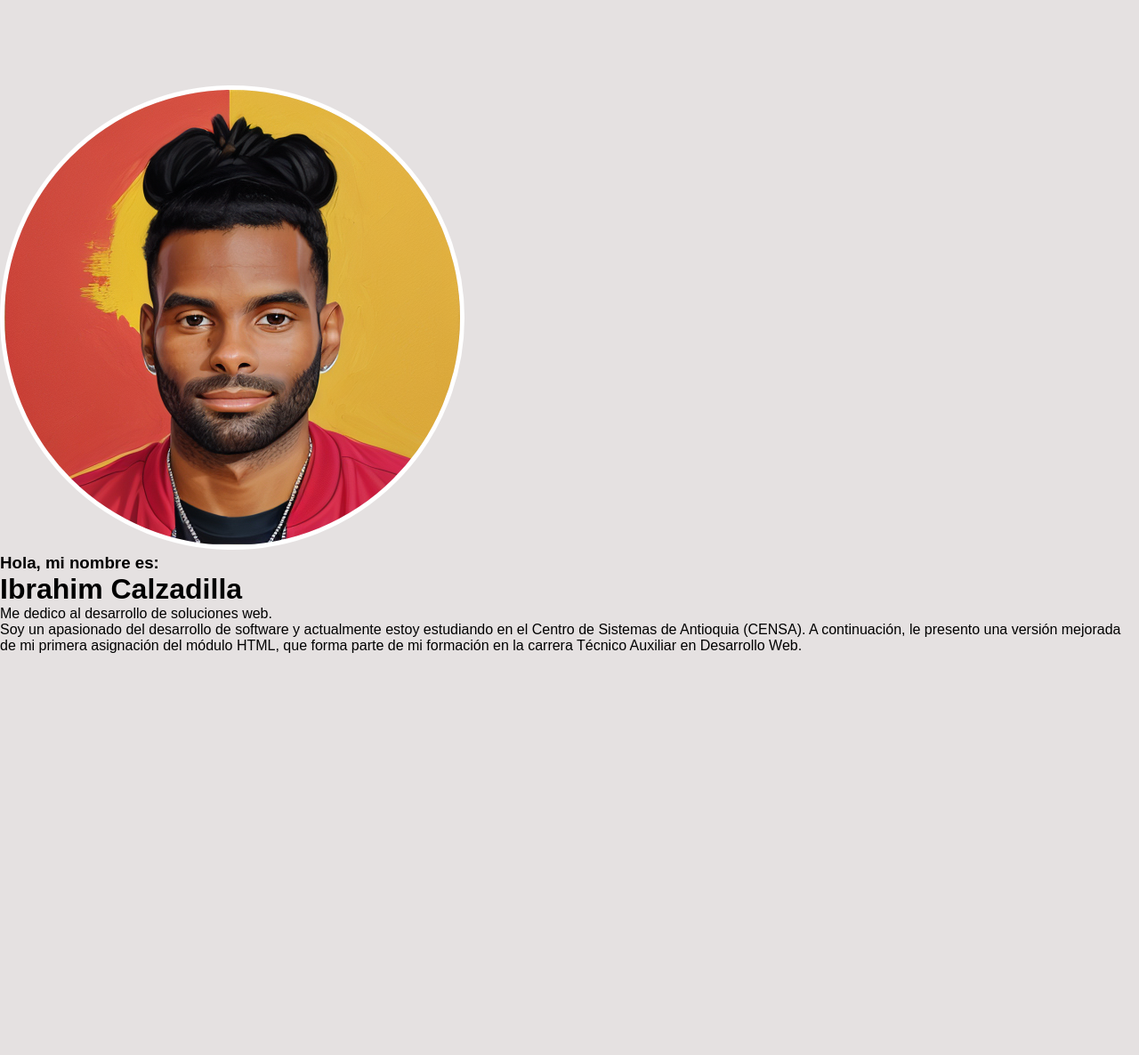
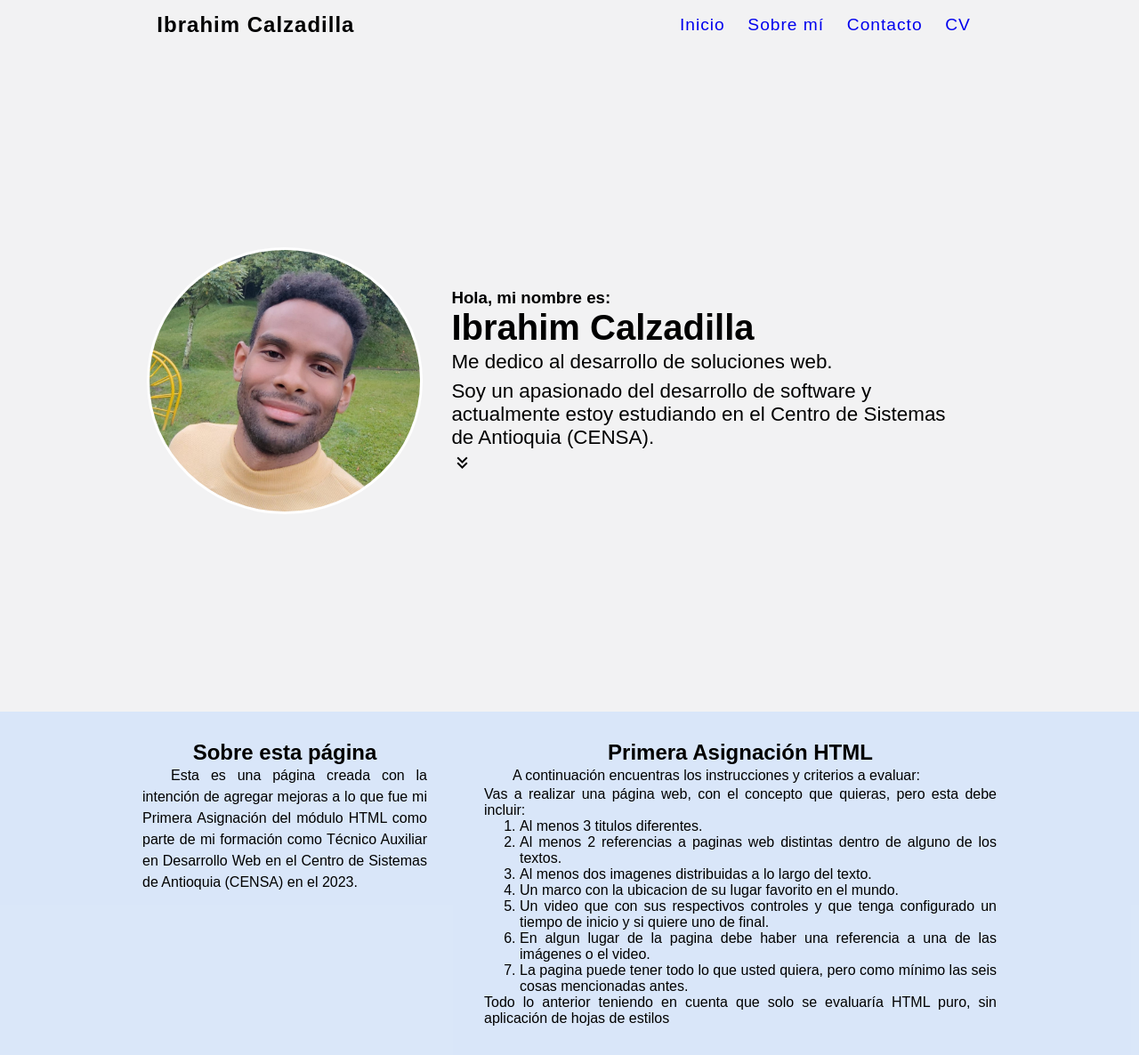
Before and after one commit to ibrahimhc19/ExamenesCensaMejorados, a plain HTML site: page Examen01HTML/index.html in a window 1280 px wide. Shown: the whole page at 89% size. Before the commit the page ends 800 px from the top, so only its background shows below. Drawn offline with nearby package versions, Linux system fonts and the light colour scheme.

Commit message:
Editando

```diff
--- a/Examen01HTML/index.html
+++ b/Examen01HTML/index.html
@@ -1,38 +1,95 @@
 <!DOCTYPE html>
 <html lang="en">
-
 <head>
   <meta charset="UTF-8" />
   <meta name="viewport" content="width=device-width, initial-scale=1.0" />
+  <link rel="stylesheet" href="https://fonts.googleapis.com/css2?family=Material+Symbols+Outlined:opsz,wght,FILL,GRAD@20..48,100..700,0..1,-50..200" />
   <link rel="stylesheet" href="./styles.css" />
   <title>Primera asignacion HTML</title>
 </head>
 
 <body>
+  <!-- Comienzo header -->
   <header>
-    <nav>
-
+    <nav class="nav-bar">
+      <div class="left">
+        <h1>Ibrahim Calzadilla</h1>
+      </div>
+      <div class="right">
+        <ul class="list">
+          <li><a href="../index.html">Inicio</a></li>
+          <li>
+            <a href="https://github.com/ibrahimhc19" target="_blank">Sobre mí</a>
+          </li>
+          <li><a href="mailto:ibrahimhc19@gmail.com">Contacto</a></li>
+          <li><a href="#">CV</a></li>
+        </ul>
+      </div>
     </nav>
   </header>
-
+  <!-- Fin header -->
+  <!-- Comienzo hero -->
   <div class="hero">
-    <div class="perfil">
-      <img src="./media/pfp.png" id="pfp" alt="Imagen de Perfil Ibrahim Calzadilla" />
+    <div>
+      <div>
+        <img src="./media/pfp2.jpg" id="pfp" alt="Imagen de Perfil Ibrahim Calzadilla" />
       </div>
       <div class="presentacion">
-      <h3>Hola, mi nombre es:</h3>
-      <h1>Ibrahim Calzadilla</h1>
+        <h3 class="saludo">Hola, mi nombre es:</h3>
+        <h1 class="nombre">Ibrahim Calzadilla</h1>
         <p>Me dedico al desarrollo de soluciones web.</p>
         <p>
           Soy un apasionado del desarrollo de software y actualmente estoy
-        estudiando en el Centro de Sistemas de Antioquia (CENSA). A
-        continuación, le presento una versión mejorada de mi primera
-        asignación del módulo HTML, que forma parte de mi formación en la
-        carrera Técnico Auxiliar en Desarrollo Web.
+          estudiando en el Centro de Sistemas de Antioquia (CENSA).
         </p>
+        <span class="material-symbols-outlined">
+          keyboard_double_arrow_down
+        </span>
       </div>
     </div>
+  </div>
+  <!-- Fin hero -->
+  <!-- Comienzo main -->
+  <main>
+    <!-- Comienzo del bloque de las instrucciones -->
+    <div class="evaluacion">
+      <div class="acerca">
+        <h2>Sobre esta página</h2>
 
+        <p>Esta es una página creada con la intención de agregar mejoras a lo que fue mi Primera Asignación del módulo
+          HTML como parte de mi formación como Técnico Auxiliar en Desarrollo Web en el Centro de Sistemas de Antioquia
+          (CENSA) en el 2023.</p>
+
+      </div>
+
+      <div class="asignacion">
+        <h2>Primera Asignación HTML</h2>
+
+        <p class="criterios">
+          A continuación encuentras los instrucciones y criterios a evaluar:
+        </p>
+        <!-- Comienzo lista -->
+        <ol>Vas a realizar una página web, con el concepto que quieras, pero esta debe incluir:
+          <li>Al menos 3 titulos diferentes.</li>
+          <li>Al menos 2 referencias a paginas web distintas dentro de alguno de los textos.</li>
+          <li>Al menos dos imagenes distribuidas a lo largo del texto.</li>
+          <li>Un marco con la ubicacion de su lugar favorito en el mundo.</li>
+          <li>Un video que con sus respectivos controles y que tenga configurado un tiempo de inicio y si quiere uno de final.</li>
+          <li>En algun lugar de la pagina debe haber una referencia a una de las imágenes o el video.</li>
+          <li>La pagina puede tener todo lo que usted quiera, pero como mínimo las seis cosas mencionadas antes.</li>
+        </ol>
+        <!-- Fin lista -->
+        <p>
+          Todo lo anterior teniendo en cuenta que solo se evaluaría HTML puro, sin aplicación de hojas de estilos
+        </p>
+
+      </div>
+    </div>
+    <!-- Fin del bloque de las instrucciones -->
+    <!-- Comienzo de pagina de evaluacion -->
+
+
+  </main>
 
 </body>
 
--- a/Examen01HTML/styles.css
+++ b/Examen01HTML/styles.css
@@ -4,36 +4,125 @@
   margin: 0;
   box-sizing: border-box;
   font-family: 'Inconsolata', monospace;
-  font-family: 'Poppins', sans-serif;  list-style: none;
+  font-family: 'Poppins', sans-serif;
   text-decoration: none;
 }
 :root{
-  --bg-color: linear-gradient(217deg, #F1B6E0, rgba(255, 0, 0, 0) 70.71%),
-							linear-gradient(127deg, #B3B0F8, rgba(0, 255, 0, 0) 70.71%),
-							linear-gradient(336deg, #8ADDF8, rgba(0, 0, 255, 0) 70.71%);
+  --altura: 7vh;
 }
 body{
-  background-color: #E5E1E1;
-  /* background-color: #E3B341; */
-  /* background-color: #CF4B3B; */
-  /* background: var(--bg-color); */
+  /* background-color: #E5E1E1; */
+  background-color: #eaf2fd;
+  background-color: #edeceeab;
   height: 100vh;
 }
-nav{
-  width: 100%;
-  height: 12vh;
+
+.nav-bar{
   display: flex;
+  align-items: center;
+  height: var(--altura);
   justify-content: space-around;
-  align-items: center;
+  /* box-shadow: 0 .4rem 2rem rgba(0, 0, 0, 0.1); */
+
 }
 
+.left h1{
+  font-size: 1.5rem;
+  user-select: none;
+  font-weight: bolder;
+  letter-spacing: 1px;
+}
+
+.list{
+  display: flex;
+  user-select: none;
+  list-style: none;
+}
+
+.list li a{
+  cursor: pointer;
+  font-size: 1.2rem;
+  transition: all 1s;
+  border-radius: 5px;
+  letter-spacing: 1px;
+  font-weight: normal;
+  padding: 0.4rem 0.8rem;
+}
 
 #pfp{
-  max-width: 50%;
+  max-height: 100%;
   border-radius: 50%;
-  border: 5px solid white;
+  border: 3px solid white;
   transition: all 1s;
 }
 #pfp:hover{
   transform: scale(.8);
 }
+
+.hero{
+  width: 80vw;
+  display: flex;
+  justify-content: space-around;
+  align-items: center;
+  margin: 0 auto;
+  height: 93vh;
+}
+
+.hero div{
+  /* width: 40vw; */
+  display: flex;
+  height: 300px;
+}
+
+.presentacion{
+  flex-direction: column;
+  width: 50vw;
+  justify-content: center;
+  padding: 2rem;
+}
+.nombre{
+  font-size: 2.5rem;
+}
+
+.presentacion p{
+  margin: .2rem 0;
+  font-size: 1.4rem;
+}
+
+main{
+  margin: 0 auto;
+  background-color: #cce0fda2;
+  display: flex;
+}
+
+.evaluacion{
+  width: 80vw;
+  display: flex;
+  align-items: baseline;
+  /* justify-content: center; */
+  margin: 0 auto;
+}
+
+.acerca{
+  width: 30vw;
+  padding: 2rem;
+  text-align: center;
+}
+.acerca p, .criterios{
+  text-indent: 2rem;
+  text-align: justify;
+  line-height: 1.5rem;
+}
+.asignacion{
+  width: 50vw;
+  padding: 2rem;
+  text-align: justify;
+}
+
+.asignacion h2{
+  text-align: center;
+}
+
+ol li{
+  margin-left: 2.5rem;
+}
```
Also changed, not shown: Examen01HTML/media/pfp2.jpg (added). Lines whose indentation alone changed are shown as unchanged.
